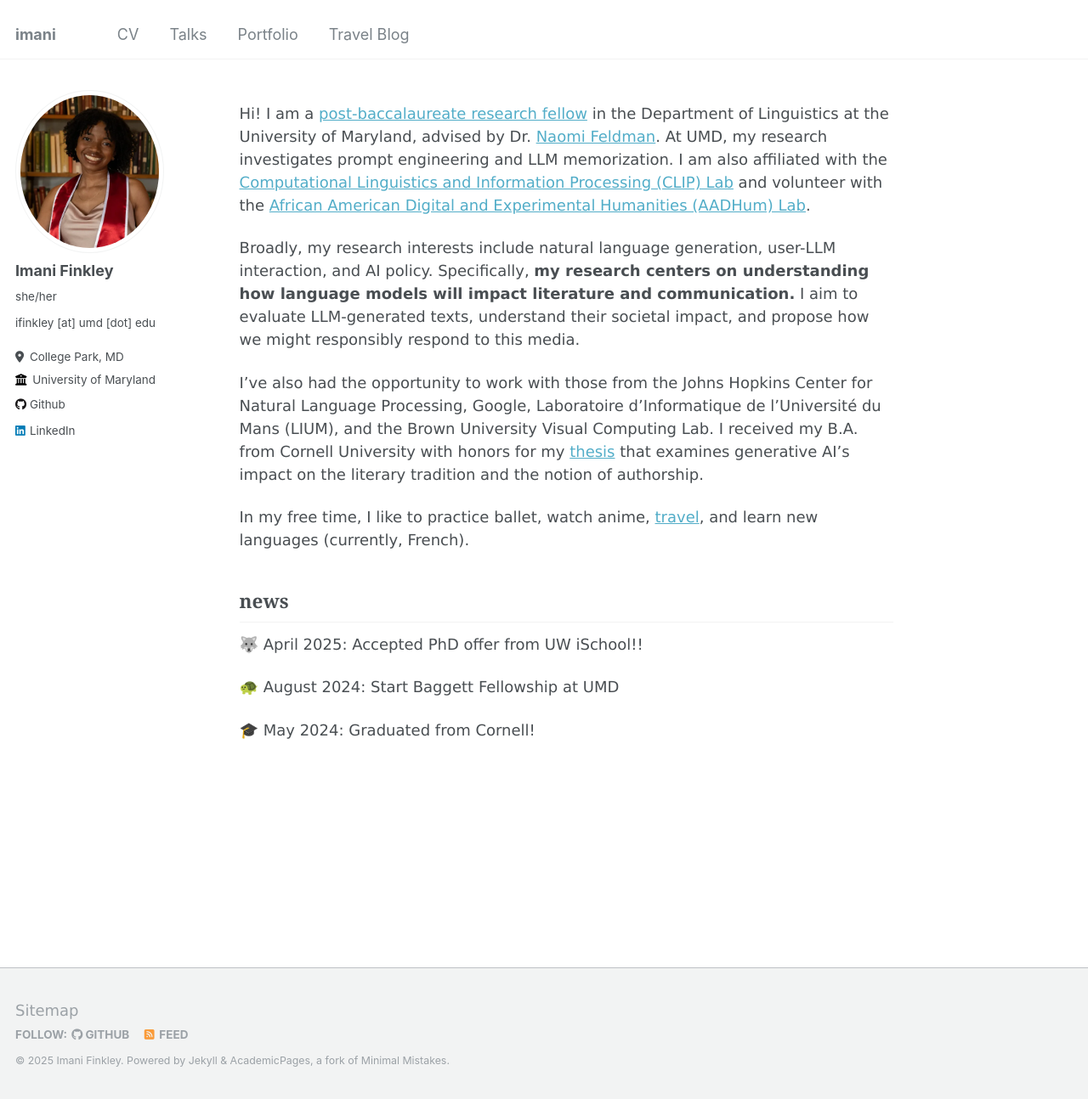
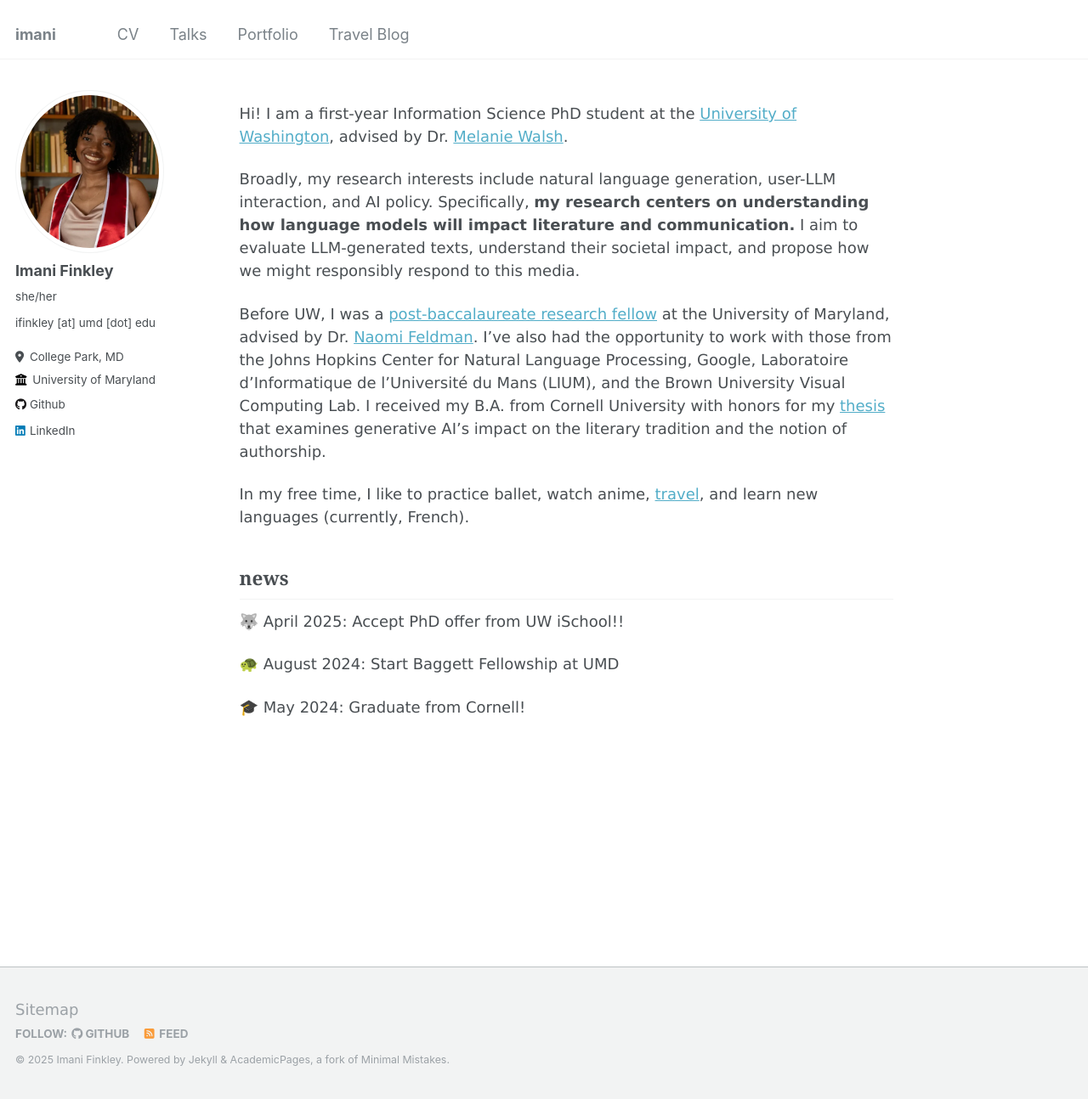
Before and after one commit to imanif/imanif.github.io, a Jekyll site: the page built from _pages/about.md, in a window 1280 px wide and 1294 px high. Shown: the whole window at 85% size. Built offline with Jekyll 4.4.1, drawn with Linux system fonts in a browser that asks for light colours.

Commit message:
update about

```diff
--- a/_pages/about.md
+++ b/_pages/about.md
@@ -7,18 +7,18 @@ redirect_from:
   - /about.html
 ---
 
-Hi! I am a [post-baccalaureate research fellow](https://linguistics.umd.edu/academic-programs/graduate/baggett) in the Department of Linguistics at the University of Maryland, advised by Dr. [Naomi Feldman](https://users.umiacs.umd.edu/~nhf/). At UMD, my research investigates prompt engineering and LLM memorization. I am also affiliated with the [Computational Linguistics and Information Processing (CLIP) Lab](https://ischool.umd.edu/centers-and-labs/clip/) and volunteer with the [African American Digital and Experimental Humanities (AADHum) Lab](https://aadhum.umd.edu/).
+Hi! I am a first-year Information Science PhD student at the [University of Washington](https://ischool.uw.edu/programs/phd), advised by Dr. [Melanie Walsh](https://melaniewalsh.org/).
 
 Broadly, my research interests include natural language generation, user-LLM interaction, and AI policy. Specifically, **my research centers on understanding how language models will impact literature and communication.** I aim to evaluate LLM-generated texts, understand their societal impact, and propose how we might responsibly respond to this media.
 
-I've also had the opportunity to work with those from the Johns Hopkins Center for Natural Language Processing, Google, Laboratoire d'Informatique de l'Université du Mans (LIUM), and the Brown University Visual Computing Lab. I received my B.A. from Cornell University with honors for my [thesis](http://imanif.github.io/files/Finkley_HonorsThesis.pdf) that examines generative AI's impact on the literary tradition and the notion of authorship.
+Before UW, I was a [post-baccalaureate research fellow](https://linguistics.umd.edu/academic-programs/graduate/baggett) at the University of Maryland, advised by Dr. [Naomi Feldman](https://users.umiacs.umd.edu/~nhf/). I've also had the opportunity to work with those from the Johns Hopkins Center for Natural Language Processing, Google, Laboratoire d'Informatique de l'Université du Mans (LIUM), and the Brown University Visual Computing Lab. I received my B.A. from Cornell University with honors for my [thesis](http://imanif.github.io/files/Finkley_HonorsThesis.pdf) that examines generative AI's impact on the literary tradition and the notion of authorship.
 
-In my free time, I like to practice ballet, watch anime, [travel](https://imaniintl.wordpress.com/]), and learn new languages (currently, French).
+In my free time, I like to practice ballet, watch anime, [travel](https://imaniintl.wordpress.com/), and learn new languages (currently, French).
 
 ## **news**
 
-🐺 April 2025: Accepted PhD offer from UW iSchool!!
+🐺 April 2025: Accept PhD offer from UW iSchool!!
 
 🐢 August 2024: Start Baggett Fellowship at UMD
 
-🎓 May 2024: Graduated from Cornell!
+🎓 May 2024: Graduate from Cornell!
```
